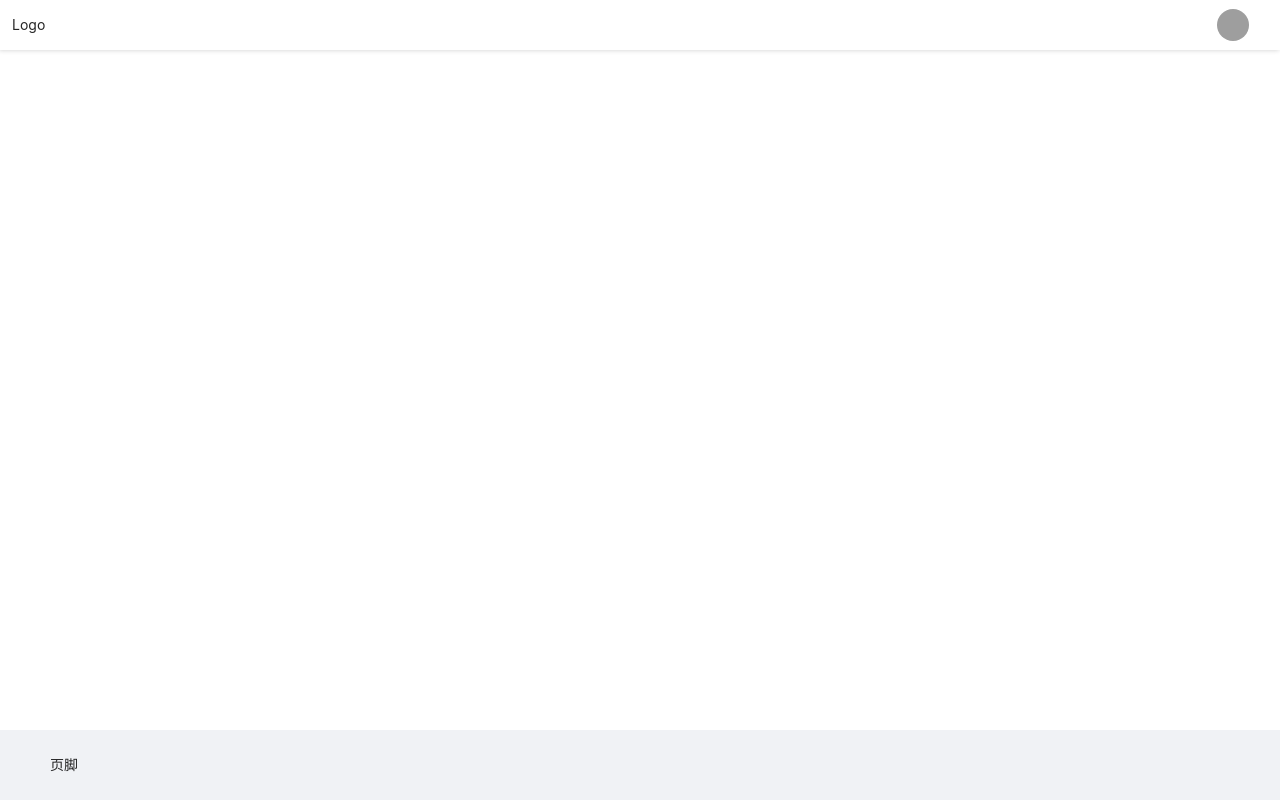
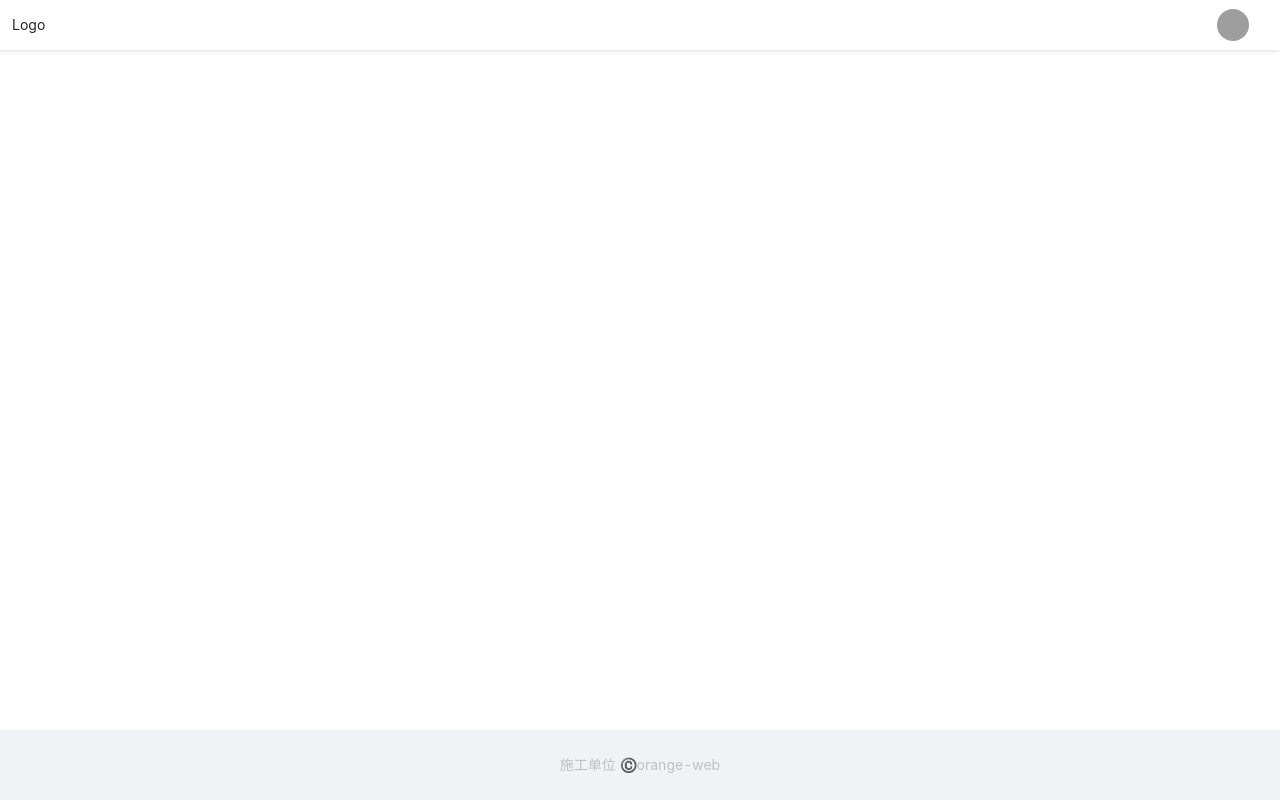
Before and after one commit to Youngsccc/SSR, a Next.js app: page / in a window 1280 px wide. Built offline with nearby package versions, Linux system fonts and the light colour scheme; grey boxes are pictures that could not be loaded.

Commit message:
feat(202208072039): 页脚文案更新

```diff
--- a/components/Layout/components/Footer/PageFooter.tsx
+++ b/components/Layout/components/Footer/PageFooter.tsx
@@ -1,8 +1,16 @@
 import { NextPage } from 'next';
 import { NextPageProps } from '@/types/common';
+import { prefix } from '@/constant/index';
+import styles from './index.module.scss';
 
 const PageFooter: NextPage<NextPageProps> = () => {
-  return <div>页脚</div>;
+  return (
+    <div className={styles[`${prefix}-footer`]}>
+      <span className={styles[`${prefix}-footer-content`]}>
+        施工单位 ©️orange-web
+      </span>
+    </div>
+  );
 };
 
 export default PageFooter;
--- /dev/null
+++ b/components/Layout/components/Footer/index.module.scss
@@ -0,0 +1,11 @@
+@import "styles/common";
+
+.#{$prefix}-footer {
+  display: flex;
+  align-items: center;
+  justify-content: center;
+
+  .#{$prefix}-footer-content {
+    color: #bfbfbf;
+  }
+}
```
